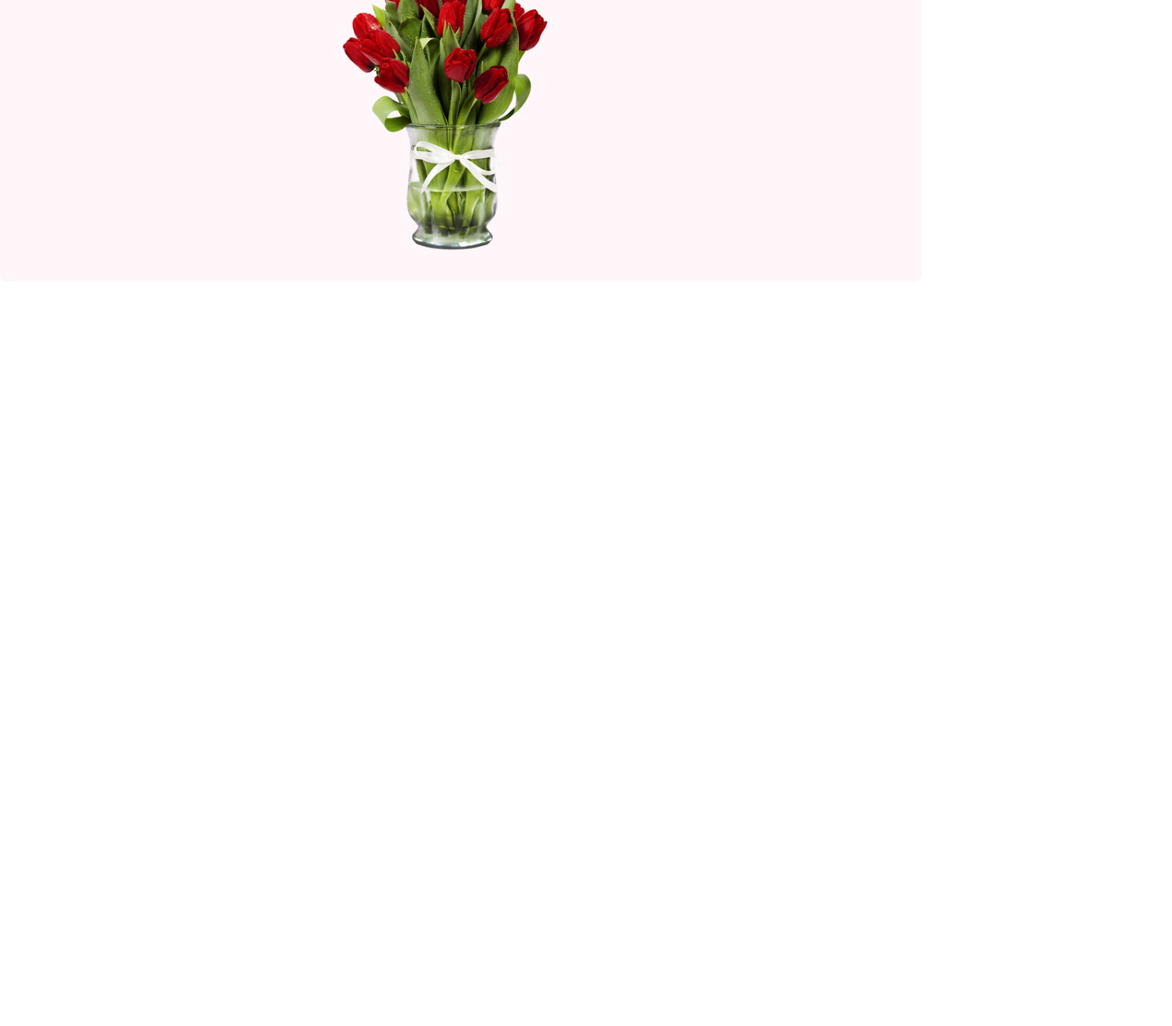
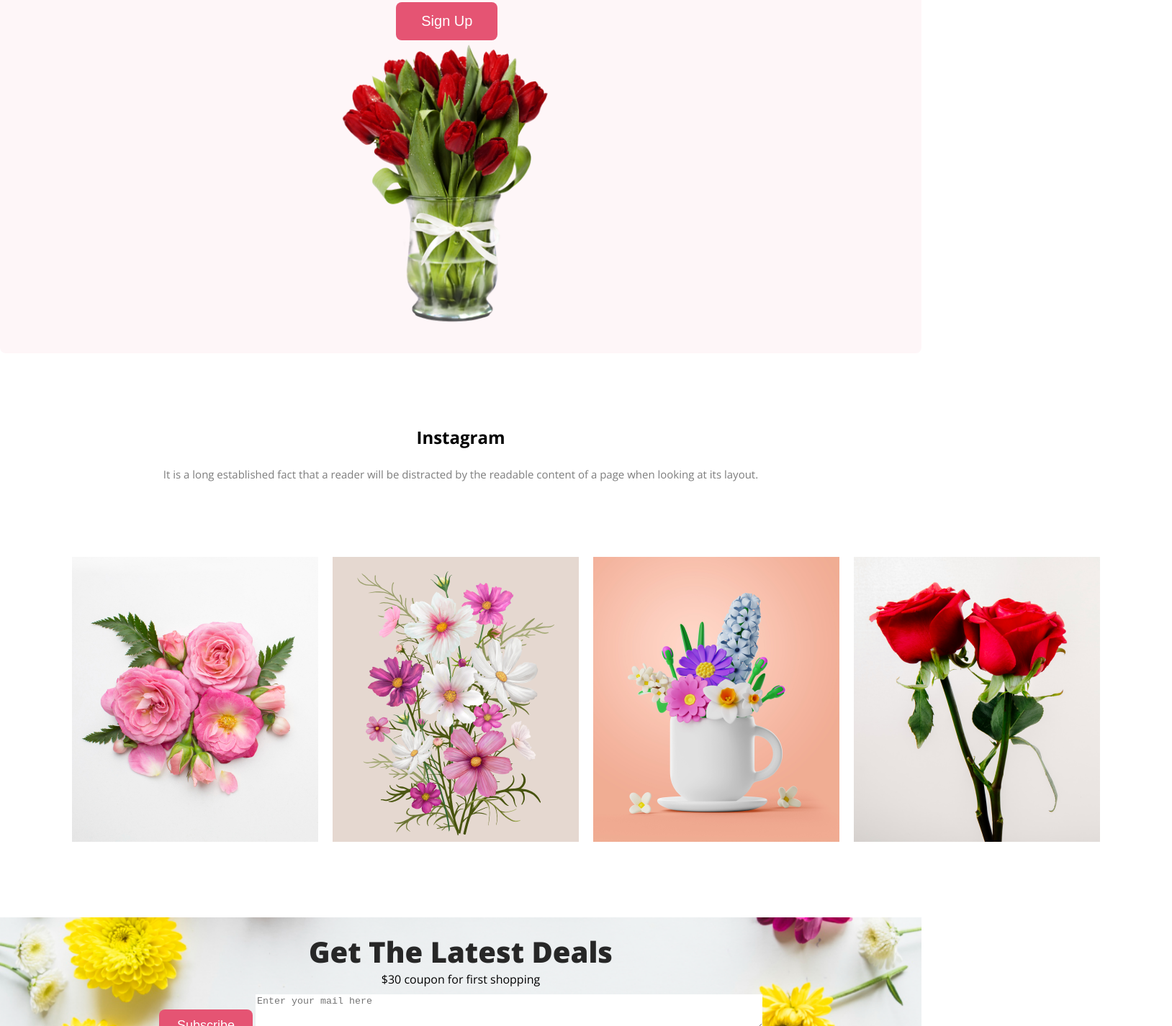
Before and after one commit to samen22/flower-shop-website, a plain HTML site: page index.html in a window 1280 px wide. Shown: the part 1997-3423 px from the top of the page at 72% size, 1628 px wide, since content can reach past the window. Before the commit the page ends 2388 px from the top, so only its background shows below. Drawn offline with nearby package versions, Linux system fonts and the light colour scheme.

Commit message:
latest deal section added

```diff
--- a/index.html
+++ b/index.html
@@ -55,7 +55,38 @@
             </div>
 
         </section>
+        <!-- instagram section here -->
+        <section>
+            <div class="instagram">
+                <h1 class="instagram-title">Instagram</h1>
+                <p class="insta-description">It is a long established fact that a reader will be distracted by the readable content of a page when looking at its layout.</p>
+            </div>
+            <div class="instagram-container">
+                <div class="first-flower">
+                    <img src="./Flower Asset/Flower 01.png" alt="">
+                </div>
+                <div class="second-flower">
+                    <img src="./Flower Asset/Rectangle 4.png" alt="">
+                </div>
+                <div class="third-flower">
+                    <img src="./Flower Asset/Rectangle 5.png" alt="">
+                </div>
+                <div class="fourth-flower">
+                    <img src="./Flower Asset/Rectangle 6.png" alt="">
+                </div>
+            </div>
+        </section>
+        <section>
+            <div class="latest-deals">
+                <div class="latest-container">
+                    <h1 class="latest-title">Get The Latest Deals</h1>
+                    <p class="lates-description">$30 coupon for first shopping</p>
+                    <button class="btn-3">Subscribe</button>
+                    <textarea placeholder="Enter your mail here" name="" id="area" cols="30" rows="10"></textarea>
+                </div>
 
+            </div>
+        </section>
 
 
 
--- a/styles/style.css
+++ b/styles/style.css
@@ -116,6 +116,7 @@ main section {
     margin-left: 100px;
     margin-bottom: 100px;
     text-align: center;
+    gap: 20px;
 }
 
 #pink {
@@ -174,10 +175,14 @@ main section {
     border-radius: 8px;
     background-color: rgba(229, 84, 115, 0.05);
     background-repeat: no-repeat;
-    background-size: cover;
+    background-size: contain;
+    background-position: center;
     padding: 30px 30px;
     text-align: center;
     display: flex;
+    margin-top: 100px;
+    margin-bottom: 100px;
+
     /* width: 1300px;
     height: 620px; */
 }
@@ -228,3 +233,85 @@ main section {
     justify-content: space-around;
     align-items: center;
 }
+
+/* insta styles here */
+
+.instagram-container {
+    display: flex;
+    justify-content: space-around;
+    align-items: center;
+    flex-direction: row;
+    margin-top: 100px;
+    margin-right: 100px;
+    margin-left: 100px;
+    margin-bottom: 100px;
+    gap: 20px;
+}
+
+.instagram-title {
+    text-align: center;
+    align-items: center;
+}
+
+.insta-description {
+    text-align: center;
+    align-items: center;
+    margin-top: 20px;
+    color: rgba(39, 39, 39, 0.60);
+    font-size: 15px;
+    font-weight: 400;
+    line-height: 30px;
+}
+/* latest deal styles */
+.latest-deals {
+    background-image: url("/Flower Asset/Rectangle 9.png");
+    background-position: center;
+    background-repeat: no-repeat;
+    background-size:cover;
+    display: flex;
+    justify-content: center;
+
+}
+
+.latest-container {
+    text-align: center;
+    align-items: center;
+
+}
+
+.latest-title {
+    margin-top: 20px;
+    color: #272727;
+    text-align: center;
+    font-size: 40px;
+    font-weight: 800;
+}
+
+.latest-description {
+    color: rgba(39, 39, 39, 0.60);
+    text-align: center;
+    font-size: 10px;
+    font-weight: 400;
+    line-height: 30px;
+}
+
+#area{
+    width: 700px;
+    height: 45px;
+    border: 0;
+    margin-top: 10px;
+}
+.btn-3{
+    /* padding: 15px 35px; */
+    width: 130px;
+    height: 45px;
+    text-align: center;
+    font-size: 18px;
+    font-weight: 400;
+    color: white;
+    border: 0;
+    border-radius: 8px;
+    background: #E55473;
+    /* margin-top: 30px; */
+    margin-bottom: 30px;
+}
```
